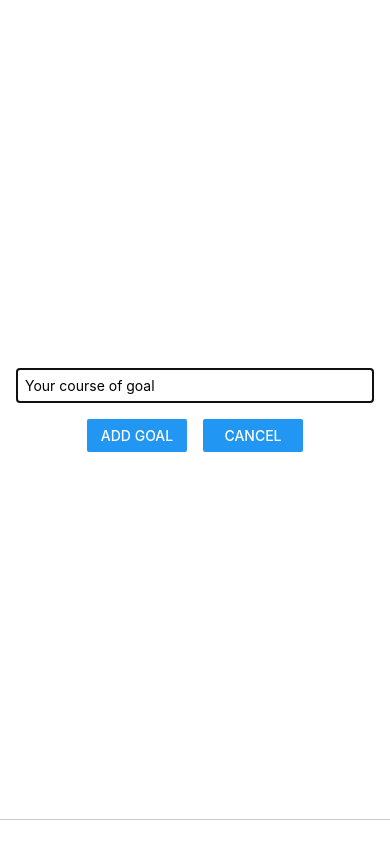
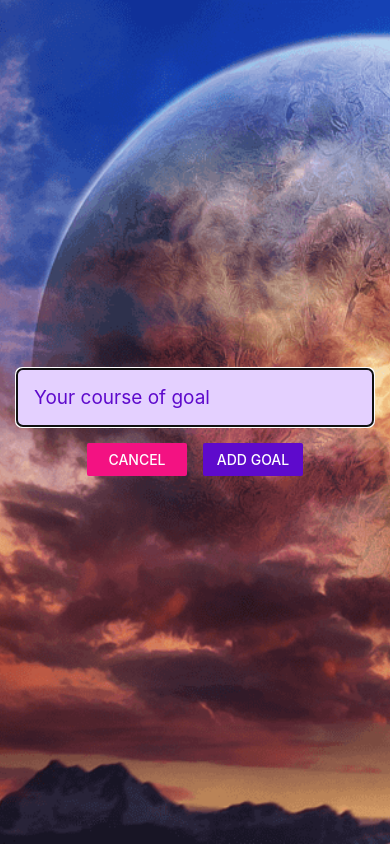
Before and after one commit to dani-edo/react-native-edo, a React Native app: screen / in a window 390 px wide. Both pictures are taken after a click on the button "ADD NEW GOAL". Built offline with nearby package versions, Linux system fonts and the light colour scheme.

Commit message:
add image and improve styling

```diff
--- a/App.js
+++ b/App.js
@@ -26,7 +26,7 @@
 
   return (
     <View style={styles.appContainer}>
-      <StatusBar style="auto" />
+      <StatusBar style="inverted" />
       <Button
         title="Add New Goal"
         color="#5e0acc"
@@ -60,9 +60,9 @@
     flex: 1,
     paddingTop: 50,
     paddingHorizontal: 15,
-    backgroundColor: "#ffff",
   },
   goalsContainer: {
     flex: 5,
+    marginTop: 15,
   },
 });
--- a/app.json
+++ b/app.json
@@ -6,6 +6,7 @@
     "orientation": "portrait",
     "icon": "./assets/icon.png",
     "userInterfaceStyle": "light",
+    "backgroundColor": "#1e085a",
     "splash": {
       "image": "./assets/splash.png",
       "resizeMode": "contain",
--- a/components/GoalInput.js
+++ b/components/GoalInput.js
@@ -1,5 +1,12 @@
 import React, { useState } from "react";
-import { Button, Modal, StyleSheet, TextInput, View } from "react-native";
+import {
+  Button,
+  Image,
+  Modal,
+  StyleSheet,
+  TextInput,
+  View,
+} from "react-native";
 
 function GoalInput({ addGoal, visible, onCancel }) {
   const [enteredGoalText, setEnteredGoalText] = useState("");
@@ -15,6 +22,10 @@
 
   return (
     <Modal visible={visible} animationType="slide">
+      <Image
+        source={require("../assets/images/goal.png")}
+        style={styles.image}
+      />
       <View style={styles.inputContainer}>
         <TextInput
           style={styles.textInput}
@@ -24,10 +35,10 @@
         />
         <View style={styles.buttonContainer}>
           <View style={styles.button}>
-            <Button title="Add Goal" onPress={addGoalHandler} />
+            <Button title="Cancel" onPress={onCancel} color="#f31282" />
           </View>
           <View style={styles.button}>
-            <Button title="Cancel" onPress={onCancel} />
+            <Button title="Add Goal" onPress={addGoalHandler} color="#5e0acc" />
           </View>
         </View>
       </View>
@@ -42,16 +53,18 @@
     flex: 1,
     justifyContent: "center",
     alignItems: "center",
-    marginBottom: 24,
-    borderBottomWidth: 1,
-    borderBottomColor: "#cccccc",
     padding: 16,
+    margin: 0,
   },
   textInput: {
-    borderWidth: 1,
-    borderColor: "#cccccc",
+    borderWidth: 2,
+    borderColor: "#e4d0ff",
+    backgroundColor: "#e4d0ff",
     width: "100%",
-    padding: 8,
+    padding: 16,
+    color: "#5e0acc",
+    fontSize: 19,
+    borderRadius: 6,
   },
   buttonContainer: {
     flexDirection: "row",
@@ -61,4 +74,13 @@
     width: 100,
     marginHorizontal: 8,
   },
+  image: {
+    width: "100%",
+    height: "100%",
+    // margin: 20,
+    position: "absolute",
+    left: 0,
+    top: 0,
+    right: 0,
+  },
 });
--- a/components/GoallItem.js
+++ b/components/GoallItem.js
@@ -26,6 +26,8 @@
   },
   goalText: {
     color: "white",
-    padding: 8,
+    paddingVertical: 8,
+    paddingHorizontal: 16,
+    fontSize: 17,
   },
 });
```
Also changed, not shown: assets/images/goal.png (added).
